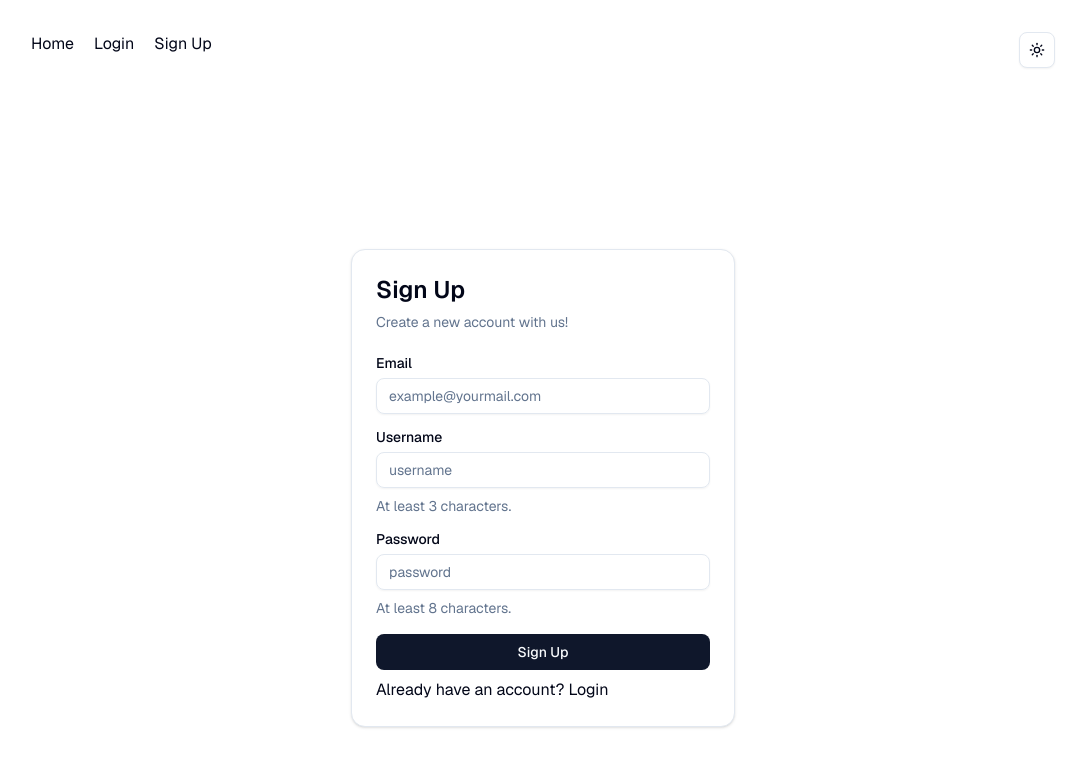
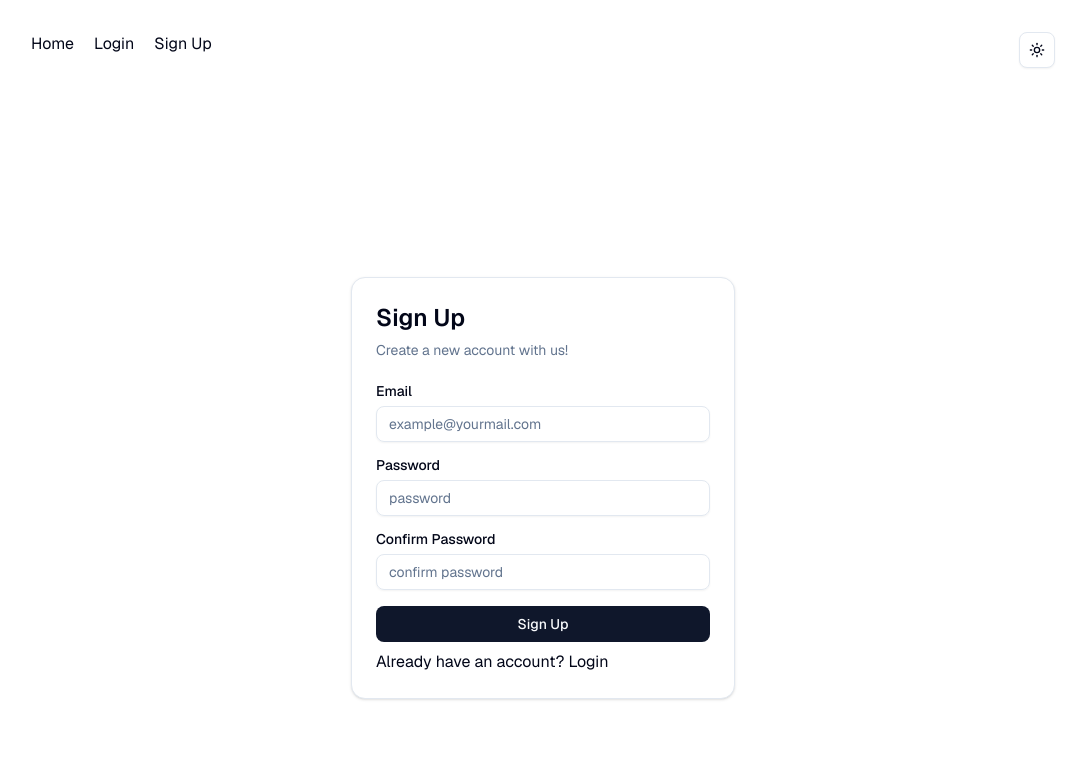
Before and after one commit to ZH22/nusccas_web, a Next.js app: page /login/signup in a window 1280 px wide. Shown: the top 766 px of the page, without its empty margins (97-1183 px from the left). Built offline with nearby package versions, Linux system fonts and the light colour scheme; no server answers.

Commit message:
Added Password Confirmation + Removed Redundant Username Input on SignUp

```diff
--- a/components/signup-form.tsx
+++ b/components/signup-form.tsx
@@ -19,8 +19,11 @@ import { Input } from "./ui/input";
 // Zod Schema for Form Validation (Matches via 'name' property)
 const formSchema = z.object({
     email: z.string().email(),
-    username: z.string().min(3).max(50),
-    password: z.string().min(8)
+    password: z.string().min(8),
+    confirmPassword: z.string().min(8)
+}).refine((data) => data.password === data.confirmPassword, { //Checks if confirm Password field equal
+  message: "Passwords Not Equal",
+  path: ['confirmPassword'],
 });
 
 // TSX Component
@@ -38,8 +41,8 @@ export function SignupForm({
     resolver: zodResolver(formSchema),
     defaultValues: {
       email: "",
-      username: "",
       password: "",
+      confirmPassword: ""
     },
   })
 
@@ -78,18 +81,18 @@ export function SignupForm({
               />
 
               <SignupFormField
-                name="username"
-                label="Username"
-                placeholder="username"
-                description="At least 3 characters."
+                name="password"
+                label="Password"
+                placeholder="password"
+                inputType="password"
                 formControl={form.control}
+
               />
 
               <SignupFormField
-                name="password"
-                label="Password"
-                placeholder="password"
-                description="At least 8 characters."
+                name="confirmPassword"
+                label="Confirm Password"
+                placeholder="confirm password"
                 inputType="password"
                 formControl={form.control}
 
```
